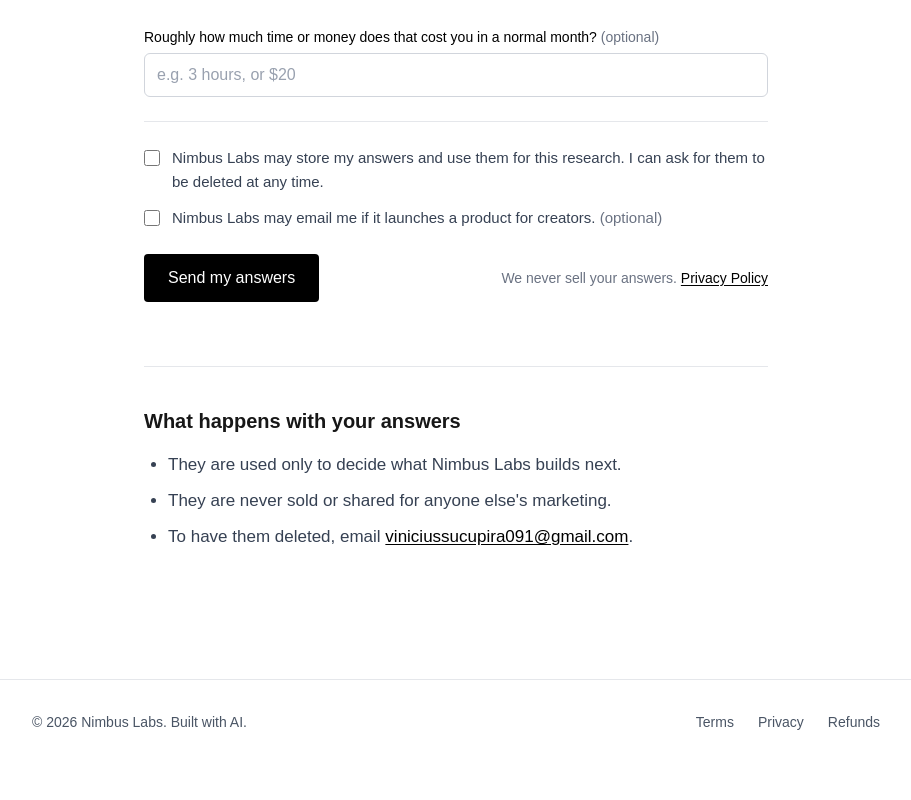
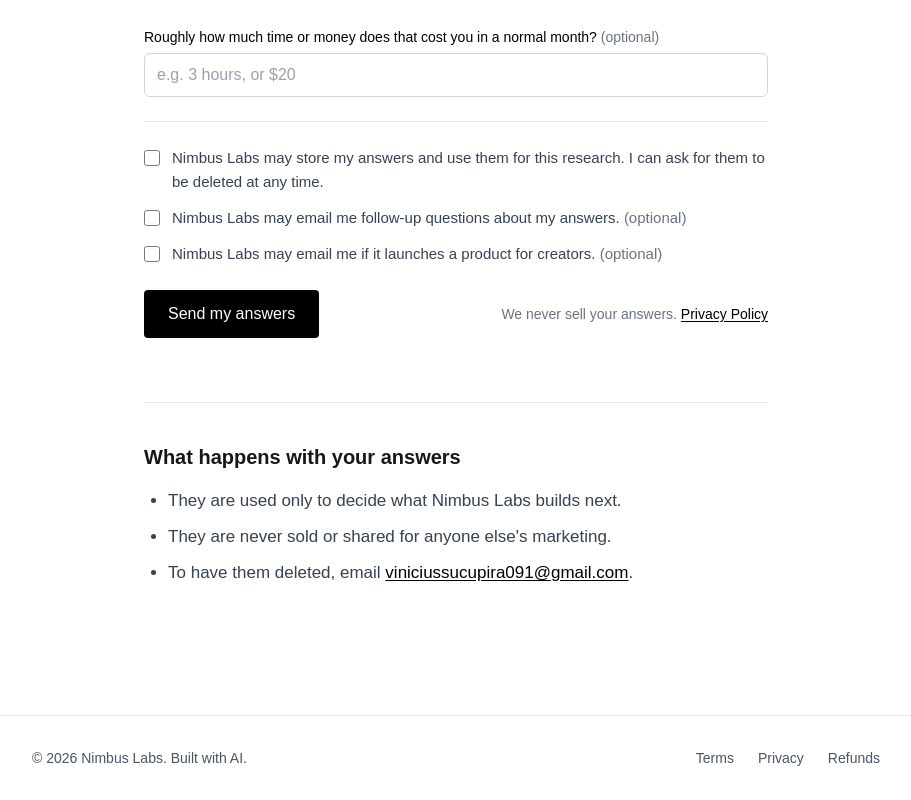
Before and after one commit to viniciussucupira/nimbus-labs, a Next.js app: page /creators in a window 1280 px wide. Shown: the part 1170-1970 px from the top of the page, without its empty margins (184-1095 px from the left). Before the commit the page ends 1934 px from the top, so only its background shows below. Built offline with nearby package versions, Linux system fonts and the light colour scheme.

Commit message:
feat: separate research, follow-up and launch consents on creator form

```diff
--- a/components/creator-research-form.tsx
+++ b/components/creator-research-form.tsx
@@ -3,6 +3,7 @@
 import Link from "next/link";
 import { useState, type FormEvent } from "react";
 import {
+  CONSENT_FOLLOWUP_TEXT,
   CONSENT_RESEARCH_TEXT,
   CONSENT_UPDATES_TEXT,
   LIMITS,
@@ -34,11 +35,14 @@
 export function CreatorResearchForm() {
   const [status, setStatus] = useState<Status>("idle");
   const [message, setMessage] = useState("");
+  const [emailNote, setEmailNote] = useState("");
 
   async function handleSubmit(event: FormEvent<HTMLFormElement>) {
     event.preventDefault();
     const form = event.currentTarget;
     const data = new FormData(form);
+    const consentFollowUp = data.get("consentFollowUp") === "on";
+    const consentUpdates = data.get("consentUpdates") === "on";
 
     setStatus("sending");
     setMessage("");
@@ -57,13 +61,21 @@
           tools: data.get("tools"),
           cost: data.get("cost"),
           consentResearch: data.get("consentResearch") === "on",
-          consentUpdates: data.get("consentUpdates") === "on",
+          consentFollowUp,
+          consentUpdates,
           website: data.get("website"),
         }),
       });
 
       if (response.ok) {
         form.reset();
+        setEmailNote(
+          consentFollowUp
+            ? "If a follow-up question would help, I'll email you."
+            : consentUpdates
+              ? "I'll email you only if Nimbus Labs launches a product for creators."
+              : "You won't get any email from us about it.",
+        );
         setStatus("sent");
         return;
       }
@@ -103,8 +115,7 @@
           Thank you. Your answers were saved.
         </p>
         <p className="text-gray-700">
-          I read every answer myself. If a follow-up question would help,
-          I&apos;ll email you.
+          I read every answer myself. {emailNote}
         </p>
       </div>
     );
@@ -265,6 +276,17 @@
         </label>
         <label className="flex gap-3 text-[15px] leading-6 text-gray-700">
           <input
+            name="consentFollowUp"
+            type="checkbox"
+            className="mt-1 h-4 w-4 shrink-0 accent-black"
+          />
+          <span>
+            {CONSENT_FOLLOWUP_TEXT}{" "}
+            <span className={hintClass}>(optional)</span>
+          </span>
+        </label>
+        <label className="flex gap-3 text-[15px] leading-6 text-gray-700">
+          <input
             name="consentUpdates"
             type="checkbox"
             className="mt-1 h-4 w-4 shrink-0 accent-black"
```
